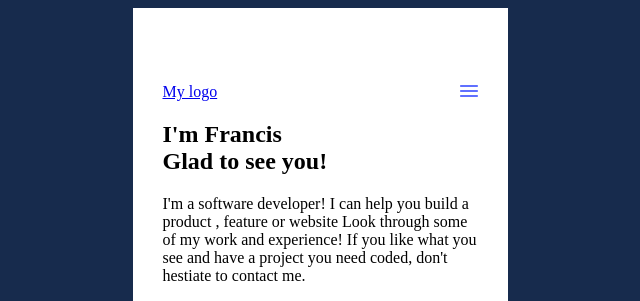
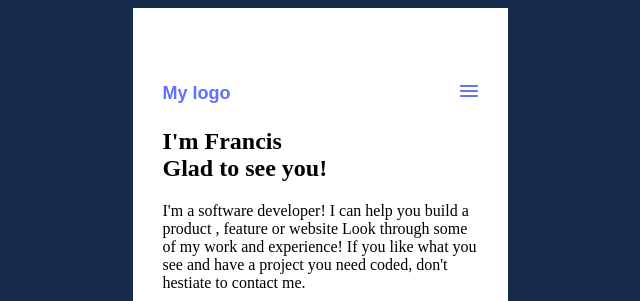
Before and after one commit to francis450/Mobile-First-Portfolio-Sneak-Peek, a website: page index.html in a window 1280 px wide. Shown: the top 301 px of the page, without its empty margins (320-960 px from the left). Drawn offline with Linux system fonts and the light colour scheme.

Commit message:
Set up the font and text styling for the logo

```diff
--- a/style.css
+++ b/style.css
@@ -24,3 +24,13 @@ body {
     order: 1;
     margin-top: 65px;
   }
+  .logo {
+    align-self: flex-start;
+    font-family: "poppins", sans-serif;
+    height: 25px;
+    font-weight: 700;
+    font-size: 18px;
+    text-align: center;
+    color: #6070ff;
+    text-decoration: none;
+  }
```
